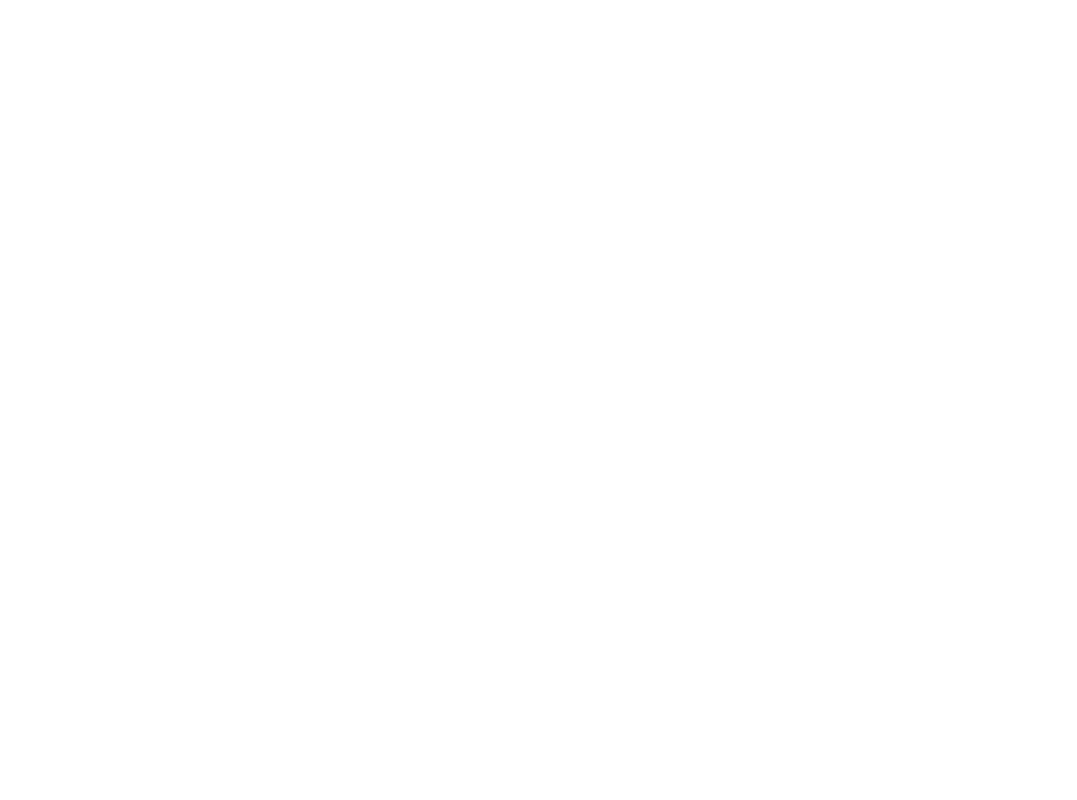
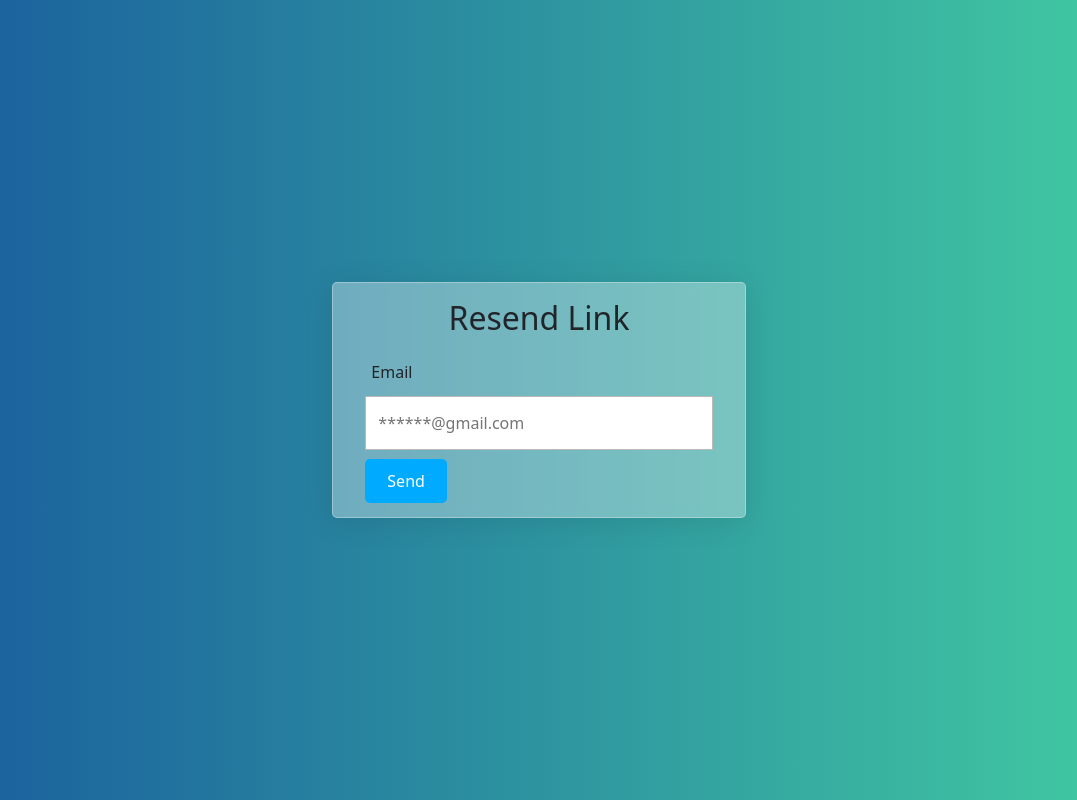
Before and after one commit to Racheal777/Todo-App, a React (Create React App) app: page /resend-link in a window 1280 px wide. Before the commit this address had no page. Shown: the whole page, without its empty margins (101-1178 px from the left). Built offline with nearby package versions, Linux system fonts and the light colour scheme.

Commit message:
resend page added

```diff
--- /dev/null
+++ b/src/auth/resendLink.jsx
@@ -0,0 +1,93 @@
+import React, { useState, useEffect } from "react";
+import axios from "axios";
+import Successful from "../components/successful";
+import VerifiedEmail from "./verifiedEmail";
+import {
+  Row,
+  Col,
+  Container,
+  Form,
+  FormControl,
+  Button,
+  Carousel,
+  Modal,
+} from "react-bootstrap";
+import { Navigate, useNavigate } from "react-router-dom";
+
+const ResendLink = () => {
+  const [email, setEmail] = useState("");
+  const [emailError, setEmailError] = useState("");
+  const [error, setError] = useState("");
+  const [loading, setLoading] = useState(false);
+  const [success, setSuccess] = useState("");
+
+  const navigate = useNavigate();
+
+  //function
+  const resendLink = async (e) => {
+    try {
+      e.preventDefault();
+      if (email === "") {
+        return setEmailError("Please enter email");
+      }
+      setLoading(true);
+      const checkEmail = await axios.get(`/api/users/resend-link`,{
+          email
+      });
+
+      console.log(checkEmail);
+      if (checkEmail.data) {
+        setSuccess("Link has been sent to your mail");
+      }
+      setEmail("");
+
+      // setTimeout(() => {
+      //   navigate("/");
+      // }, 4000)
+      setLoading(false);
+    } catch (error) {
+      if (error.message.includes("401")) {
+        setError("Email or password does not exist");
+      }
+      console.log(error);
+    }
+  };
+  return success ? (
+    <VerifiedEmail />
+  ) : (
+    <div>
+      <Container fluid>
+        <Row className="formz">
+          <Col xs={12} md={5}>
+            <section className="form-body">
+              <form onSubmit={resendLink}>
+                <div className="title">
+                  <h2> Resend Link</h2>
+                </div>
+                <div className="full">{error && <span> {error} </span>}</div>
+
+                <div className="full">
+                  <label>Email</label>
+                  <input
+                    type="email"
+                    name="email"
+                    value={email}
+                    placeholder="******@gmail.com"
+                    onChange={(e) => setEmail(e.target.value)}
+                  />
+                  {!email && <span> {emailError} </span>}
+                </div>
+
+                <button type="submit" onClick={resendLink}>
+                  Send
+                </button>
+              </form>
+            </section>
+          </Col>
+        </Row>
+      </Container>
+    </div>
+  );
+};
+
+export default ResendLink;
--- a/src/components/login.jsx
+++ b/src/components/login.jsx
@@ -1,6 +1,6 @@
 import React, { useState, useEffect } from "react";
 import axios from "axios";
-import { NavLink } from "react-router-dom";
+import { NavLink, Link } from "react-router-dom";
 import {
   Row,
   Col,
@@ -22,6 +22,7 @@
   const [error, setError] = useState("");
   const [emailError, setEmailError] = useState("");
   const [email2Error, setEmail2Error] = useState("");
+  const [verifyerror, setVerifyError] = useState("");
   const [passwordError, setPasswordError] = useState("");
 
   const navigate = useNavigate();
@@ -43,8 +44,7 @@
           email,
           password,
         }
-        //adding credentials to enable it set the cookie from the server
-        // { withCredentials: true}
+
       );
 
       const res = firstu.data;
@@ -63,8 +63,8 @@
     } catch (error) {
       if (error.message.includes("401")) {
         setError("Email or password does not exist");
-      }else if(error.message.includes('401')){
-        setError('Your Email has not been verified')
+      }else if(error.message.includes('400')){
+        setVerifyError(`Your Email has not been verified `)
       }
 
       console.log(error);
@@ -88,6 +88,7 @@
                   <h2>Login</h2>
                 </div>
                 <div className="full">{error && <span> {error} </span>}</div>
+                <div className="full">{verifyerror && <span> {verifyerror} <Link to = "/resend-link">Resend Link</Link> </span>}</div>
 
                 <div className="full">
                   <label>Email</label>
@@ -121,6 +122,7 @@
                   Forgot password ?{" "}
                   <NavLink to="/forgotpassword">Click here</NavLink>
                 </p>
+
                 <p>
                   Dont have an account{" "}
                   <NavLink to="/register">Register</NavLink>
--- a/src/index.js
+++ b/src/index.js
@@ -10,6 +10,7 @@
 import Signup from './components/signup';
 import Forgotpassword from './auth/forgotPassword';
 import VerifiedEmail from './auth/verifiedEmail';
+import ResendLink from './auth/resendLink';
 
 import reportWebVitals from './reportWebVitals';
 import EmailVerifiedd from './auth/EmailVerified';
@@ -31,6 +32,7 @@
 <Route path='/forgotpassword' element={<Forgotpassword />}></Route>
 <Route path='/reset-password/:resetToken' element={<PasswordReset/>}></Route>
 <Route path='/verify-email/:id/:token' element={<EmailVerifiedd/>}></Route>
+<Route path='/resend-link' element={<ResendLink/>}></Route>
   </Routes>
 
     </BrowserRouter>
```
